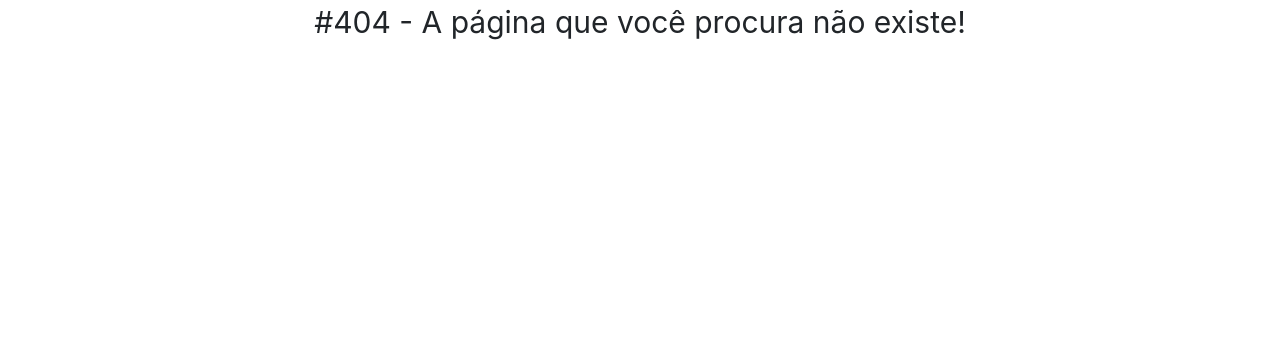
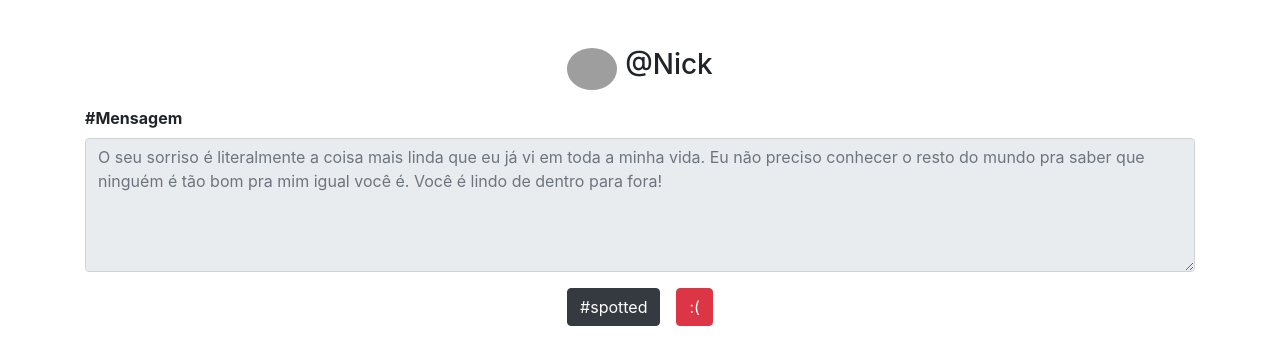
Before and after one commit to jonasdsg/spotted, an Angular app in the folder spotted-front/: page /spott/1 in a window 1280 px wide. Before the commit this address had no page. Shown: the top 364 px of the page. Built offline with nearby package versions, Linux system fonts and the light colour scheme; grey boxes are pictures that could not be loaded.

Commit message:
adicionada a tela de spott-view

```diff
--- a/spotted-front/src/app/componentes/componentes.module.ts
+++ b/spotted-front/src/app/componentes/componentes.module.ts
@@ -1,3 +1,4 @@
+import { SpottModule } from './spott/spott.module';
 import { ProcurarSpottModule } from './procurar-spott/procurar-spott.module';
 import { NewSpottModule } from './new-spott/new-spot.module';
 import { NaoEncontradoModule } from './nao-encontrado/nao-encontrado.module';
@@ -15,7 +16,8 @@ import { DiscussModule } from './discuss/discuss.module';
         LoginModule,
         DiscussModule,
         NewSpottModule,
-        ProcurarSpottModule
+        ProcurarSpottModule,
+        SpottModule
 
         //
         //Sempre manter esse componente por ultimo, caso contrário oque estiver
--- /dev/null
+++ b/spotted-front/src/app/componentes/spott/spott.component.html
@@ -0,0 +1,20 @@
+<div class="container">
+
+    <div class="d-flex flex-column">
+
+        <div class="d-flex justify-content-center mt-5 mb-3">
+            <img src="https://www.w3schools.com/howto/img_avatar.png" alt="" width="50px" style="border-radius: 50%;">
+            <h3 class="ml-2">@Nick</h3>
+        </div>
+        <div class="mb-3">
+            <label for="link" class="form-label"><strong>#Mensagem</strong></label>
+            <textarea class="form-control" id="link" rows="5" placeholder="O seu sorriso é literalmente a coisa mais linda que eu já vi em toda a minha vida. Eu não preciso conhecer o resto do mundo pra saber que ninguém é tão bom pra mim igual você é. Você é lindo de dentro para fora!" disabled></textarea>
+        </div>
+
+        <div class="input-group justify-content-center">
+            <button class="btn btn-dark mr-3">#spotted</button>
+            <button class="btn btn-danger">:(</button>
+        </div>
+    </div>
+
+</div>
--- /dev/null
+++ b/spotted-front/src/app/componentes/spott/spott.component.ts
@@ -0,0 +1,6 @@
+import { Component } from "@angular/core";
+
+@Component({
+    templateUrl: 'spott.component.html'
+})
+export class SpottComponent {}
--- /dev/null
+++ b/spotted-front/src/app/componentes/spott/spott.routing.module.ts
@@ -0,0 +1,15 @@
+import { SpottComponent } from './spott.component';
+import { Routes, RouterModule } from '@angular/router';
+import { NgModule } from '@angular/core';
+const rota:Routes = [
+    {
+        path: 'spott/:id',
+        component: SpottComponent
+    }
+];
+@NgModule({
+    imports:[
+        RouterModule.forRoot(rota)
+    ]
+})
+export class SpottRoutingModule {}
```
Also changed, not shown: spotted-front/src/app/componentes/spott/spott.module.ts (added, +15 -0 lines).
